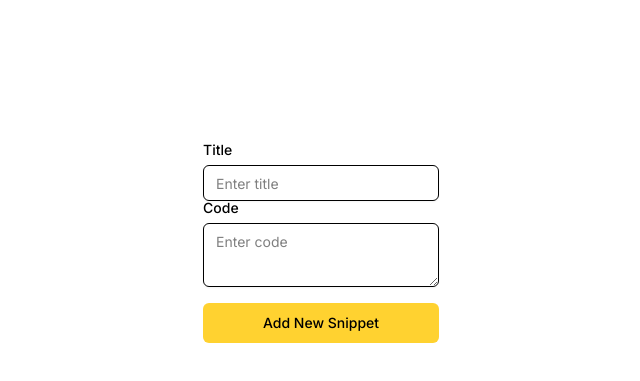
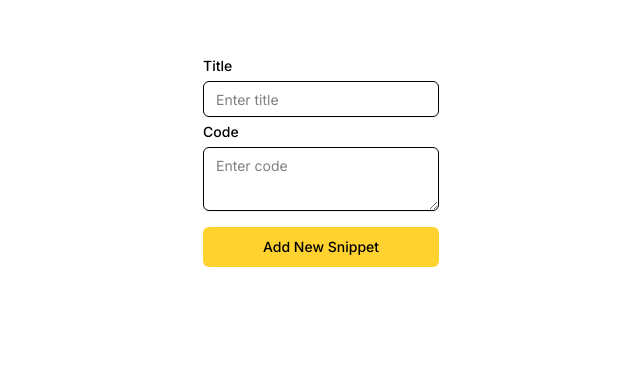
Before and after one commit to mnraza-dev/NextJS_Mastery, a Next.js app in the folder Master_NextJS_15/code-snippet/: page /snippet/new in a window 1280 px wide. Shown: the part 189-570 px from the top of the page, without its empty margins (319-959 px from the left). Built offline with nearby package versions, Linux system fonts and the light colour scheme.

Commit message:
fix: adjust layout and spacing in CreateSnippetPage for improved UI

```diff
--- a/Master_NextJS_15/code-snippet/src/app/snippet/new/page.tsx
+++ b/Master_NextJS_15/code-snippet/src/app/snippet/new/page.tsx
@@ -5,16 +5,18 @@ import { Textarea } from '@/components/ui/textarea'
 import React from 'react'
 
 const CreateSnippetPage = () => {
+
   return (
-    <div className='flex items-center justify-center h-screen'>
-      <form>
+    <div className='flex items-center flex-col justify-center h-[80vh] '>
+      <form >
         <div>  <Label> Title</Label>
           <Input
             type='text'
             placeholder='Enter title'
-            className='w-full max-w-xs mt-2'
+            className='w-full max-w-xs mt-2 mb-2'
           /></div>
-        <div>   <Label> Code</Label>
+        <div>
+          <Label> Code</Label>
           <Textarea
             placeholder='Enter code'
             className='w-full max-w-xs mt-2'
```
